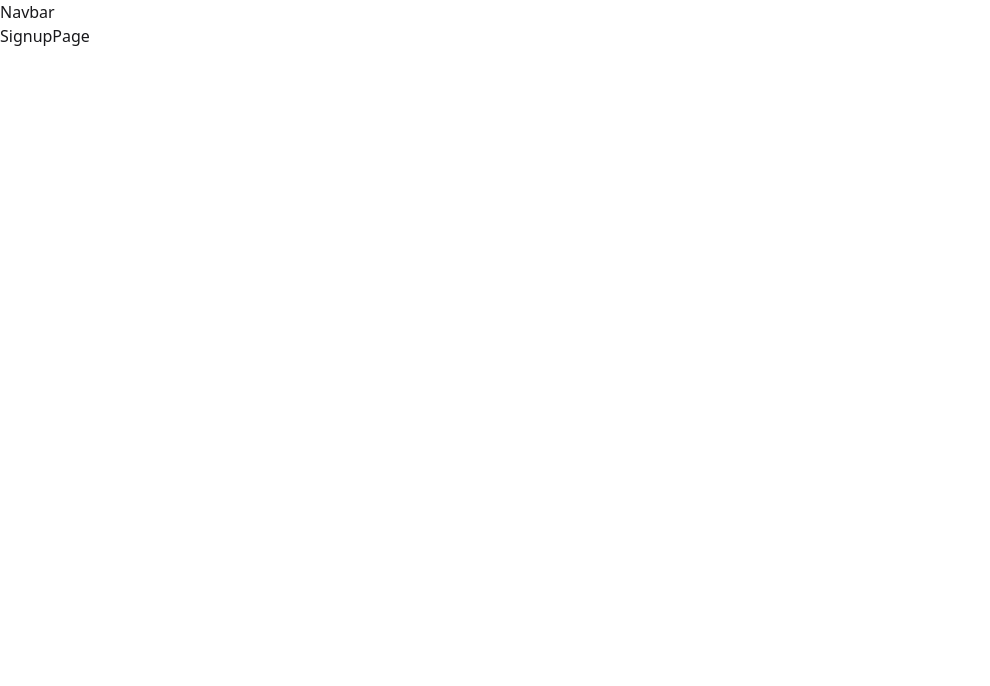
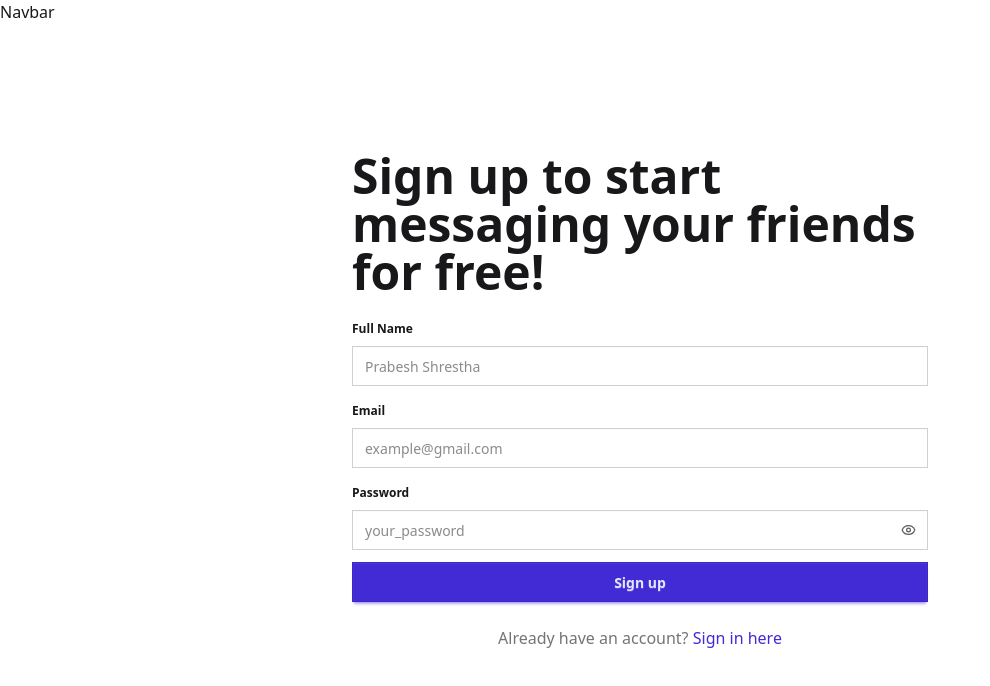
Before and after one commit to 1prabess/fullstack-chat-app, a React (Vite) app in the folder frontend/: page /signup in a window 1280 px wide. Shown: the top 686 px of the page, without its empty margins (0-990 px from the left). Built offline with nearby package versions, Linux system fonts and the light colour scheme; no server answers.

Commit message:
Update SignupPage.jsx

```diff
--- a/frontend/src/pages/SignupPage.jsx
+++ b/frontend/src/pages/SignupPage.jsx
@@ -1,8 +1,12 @@
 import { useState } from "react";
 import { useAuthStore } from "../store/useAuthStore";
+import { MessagesSquare, Eye, EyeOff, Loader2 } from "lucide-react";
+import { useNavigate } from "react-router-dom";
+import toast from "react-hot-toast";
 
 export const SignupPage = () => {
   const [showPassword, setShowPassword] = useState(false);
+  const navigate = useNavigate();
   const [formData, setFormData] = useState({
     fullName: "",
     email: "",
@@ -11,9 +15,140 @@ export const SignupPage = () => {
 
   const { signup, isSigningUp } = useAuthStore();
 
-  const validateForm = () => {};
+  const validateForm = () => {
+    const { fullName, email, password } = formData;
+
+    if (!fullName.trim()) {
+      toast.error("Full name is required");
+      return false;
+    }
+
+    if (!email.trim()) {
+      toast.error("Email is required");
+      return false;
+    }
+
+    const emailRegex = /^[^\s@]+@[^\s@]+\.[^\s@]+$/;
+    if (!emailRegex.test(email)) {
+      toast.error("Invalid email format");
+      return false;
+    }
+
+    if (!password) {
+      toast.error("Password is required");
+      return false;
+    }
+
+    if (password.length < 6) {
+      toast.error("Password must be at least 6 characters");
+      return false;
+    }
+
+    return true;
+  };
+
   const handleSubmit = (e) => {
     e.preventDefault();
+
+    const success = validateForm();
+
+    if (success) signup(formData);
   };
-  return <div>SignupPage</div>;
+
+  return (
+    <div className="min-h-screen flex justify-center mt-[10%] px-6">
+      <div className="flex flex-col items-center w-full max-w-xl">
+        <div className="text-center mb-4">
+          <div className="flex flex-col items-center gap-2 group">
+            {/* <div
+              className="size-12 rounded-xl bg-primary/10 flex items-center text-left justify-center
+              group-hover:bg-primary/20 transition-colors"
+            >
+              <MessagesSquare className="size-8 text-primary" />
+            </div> */}
+            <div className="w-full text-left">
+              <h1 className="text-5xl sm:text-5xl  flex gap-2  font-bold ">
+                Sign up to start messaging your friends for free!
+              </h1>
+            </div>
+          </div>
+        </div>
+
+        <form
+          onSubmit={handleSubmit}
+          className="w-full flex flex-col justify-center  items-center"
+        >
+          <fieldset className="fieldset w-full mb-1">
+            <legend className="fieldset-legend">Full Name</legend>
+            <input
+              type="text"
+              className="input w-full rounded-none focus:outline-none focus:ring-0"
+              placeholder="Prabesh Shrestha"
+              value={formData.fullName}
+              onChange={(e) =>
+                setFormData({ ...formData, fullName: e.target.value })
+              }
+            />
+          </fieldset>
+
+          <fieldset className="fieldset w-full mb-1">
+            <legend className="fieldset-legend">Email</legend>
+            <input
+              type="text"
+              className="input w-full rounded-none focus:outline-none focus:ring-0"
+              placeholder="example@gmail.com"
+              value={formData.email}
+              onChange={(e) =>
+                setFormData({ ...formData, email: e.target.value })
+              }
+            />
+          </fieldset>
+
+          <fieldset className="fieldset w-full mb-2 relative">
+            <legend className="fieldset-legend">Password</legend>
+            <input
+              type={showPassword ? "text" : "password"}
+              className="input w-full rounded-none pr-10 focus:outline-none focus:ring-0"
+              placeholder="your_password"
+              value={formData.password}
+              onChange={(e) =>
+                setFormData({ ...formData, password: e.target.value })
+              }
+            />
+            <span
+              onClick={() => setShowPassword(!showPassword)}
+              className="absolute right-3 top-1/2 -translate-y-1/2 cursor-pointer text-base-content/70"
+            >
+              {showPassword ? <EyeOff size={15} /> : <Eye size={15} />}
+            </span>
+          </fieldset>
+
+          <button
+            type="submit"
+            className="btn btn-primary rounded-none w-full"
+            disabled={isSigningUp}
+          >
+            {isSigningUp ? (
+              <>
+                <Loader2 className="size-5 animate-spin" />
+                Loading...
+              </>
+            ) : (
+              "Sign up"
+            )}
+          </button>
+
+          <p className="text-base-content/60 mt-6 text-center">
+            Already have an account?{" "}
+            <span
+              className="text-primary cursor-pointer"
+              onClick={() => navigate("/login")}
+            >
+              Sign in here
+            </span>
+          </p>
+        </form>
+      </div>
+    </div>
+  );
 };
```
